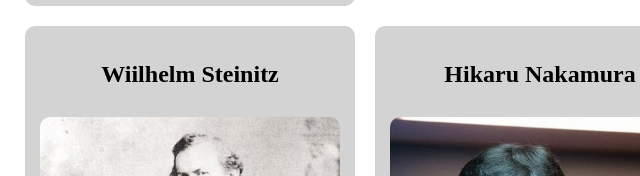
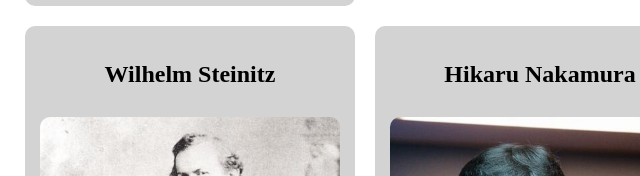
Before and after one commit to wn-161003/Chess_website_Repository_, a plain HTML site: page Famous_Players.html in a window 1280 px wide. Shown: the part 884-1060 px from the top of the page, 100-740 px from the left. Drawn offline with Linux system fonts and the light colour scheme.

Commit message:
Fix spelling and grammar for Wilhelm Steinitz
Corrected the spelling of 'Wilhelm Steinitz' and fixed grammatical errors.

```diff
--- a/Famous_Players.html
+++ b/Famous_Players.html
@@ -45,7 +45,7 @@
     <a href="https://en.wikipedia.org/wiki/Anatoly_Karpov" target="_blank" class="menu_button">Learn More</a>
     </div>
     <div class="card_box">
-    <h2>Wiilhelm Steinitz</h2>
+    <h2>Wilhelm Steinitz</h2>
     <img src="wihelm.jpg" alt="Wilhelm Steinitz">
      <p>He is was the worlds first official World Chess Champion from 1886 to 1894.</p>
     <a href="https://en.wikipedia.org/wiki/Wilhelm_Steinitz" target="_blank" class="menu_button">Learn More</a>
```
